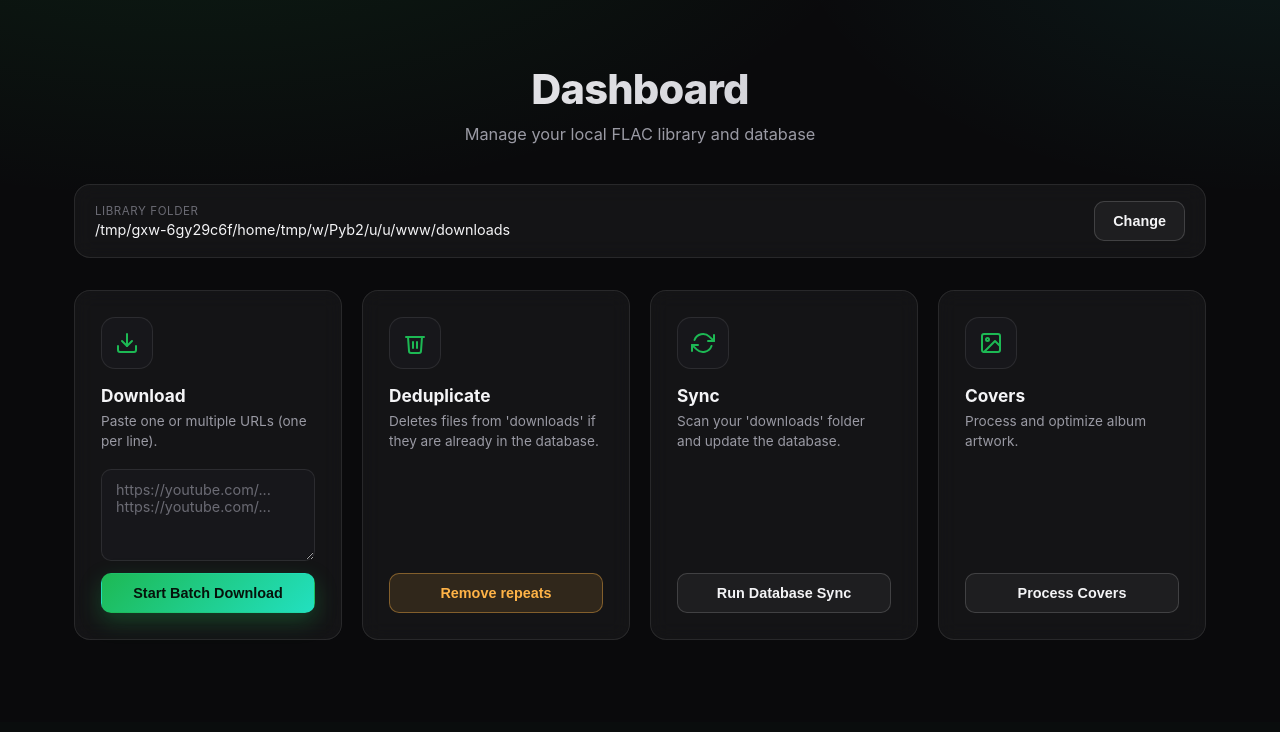
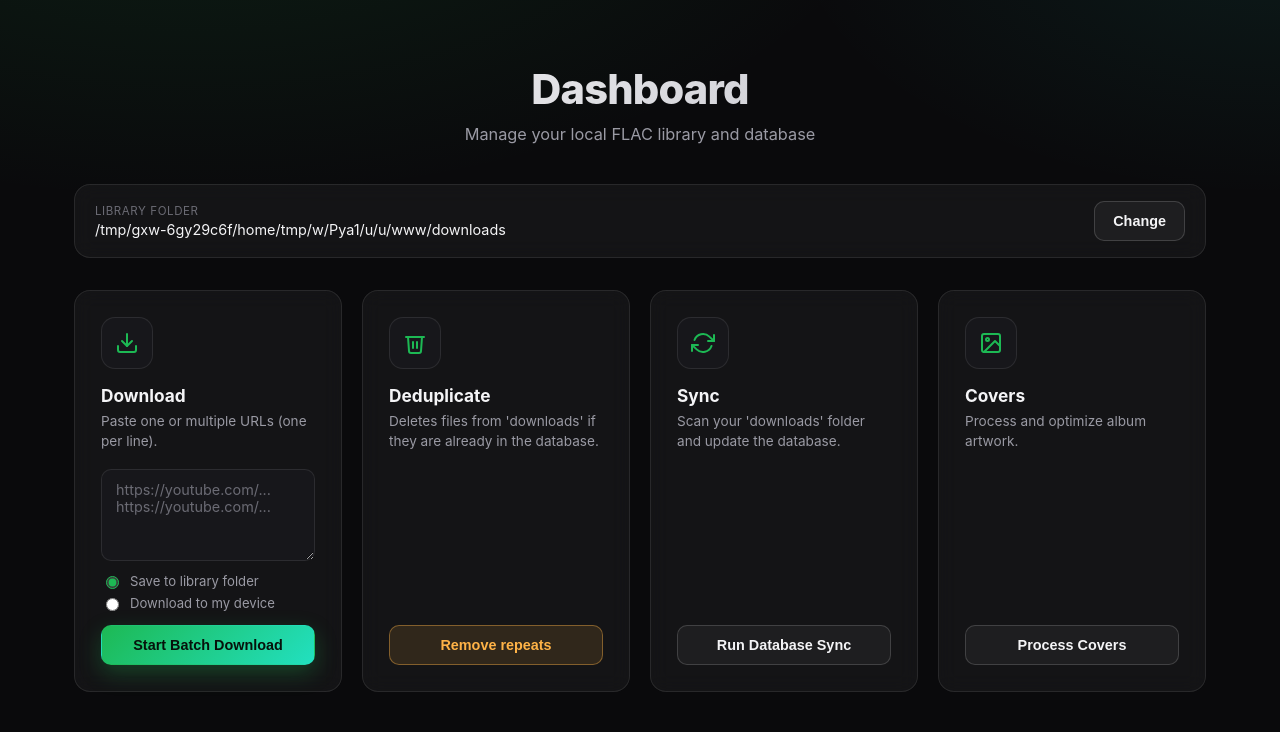
Before and after one commit to bohrtein/Youtube-Mp3-Downloader, a Flask app: page / in a window 1280 px wide. Shown: the part 78-810 px from the top of the page. Before the commit the page ends 718 px from the top, so only its background shows below. Run offline with Flask 3, Linux system fonts and the light colour scheme; data that the repository does not hold is empty; some libraries are stand-ins or nearby versions.

Commit message:
Add device-download mode alongside library-folder saving
Lets a user connected over SSH/remote download straight to their own
browser instead of only to a folder on the server. yt-dlp now reports
the final file path via --print after_move:filepath; device mode
stages the file, runs it through the same cover-processing/DB-sync
pipeline as the library flow so it still shows up in the library view,
then streams it down via /download_file/<token> and deletes the
server-side copy. The client uses the File System Access API when
available, falling back to a plain <a download> link.

Co-Authored-By: Claude Sonnet 5 <noreply@anthropic.com>

```diff
--- a/app.py
+++ b/app.py
@@ -1,8 +1,10 @@
 import os
 import string
 import threading
+import tempfile
+import uuid
 from pathlib import Path
-from flask import Flask, render_template, request, jsonify
+from flask import Flask, render_template, request, jsonify, send_file, after_this_request
 from flask_socketio import SocketIO
 import database.databaseConnector as databaseConnector
 import core.checkDependencies as checkDependencies
@@ -31,6 +33,11 @@ socketio = SocketIO(app, cors_allowed_origins="*")
 
 # Ensure the local SQLite database and schema exist before the first request
 databaseConnector.init_db()
+
+# Maps a one-time download token to the staged file it points to, for the
+# "download to my device" flow. In-memory is fine: this is a single-user,
+# single-process local app, and tokens are only valid for one browser session.
+pending_device_downloads = {}
 
 # --- WEB ROUTES ---
 
@@ -86,6 +93,33 @@ def set_library_folder():
         return jsonify({"success": True, "path": databaseConnector.get_library_folder()})
     except NotADirectoryError as e:
         return jsonify({"success": False, "message": str(e)}), 400
+
+@app.route('/download_file/<token>')
+def download_file(token):
+    """
+    Streams a staged "download to my device" file to the browser as an
+    attachment, then deletes the server-side staging copy. The DB/cover-art
+    record was already written by main.download_for_device before this
+    token was handed out, so removing the file here doesn't affect the
+    library view.
+    """
+    file_path = pending_device_downloads.get(token)
+    if not file_path or not os.path.isfile(file_path):
+        return jsonify({"success": False, "message": "File not found or already downloaded"}), 404
+
+    @after_this_request
+    def cleanup(response):
+        pending_device_downloads.pop(token, None)
+        try:
+            os.remove(file_path)
+            parent = os.path.dirname(file_path)
+            if not os.listdir(parent):
+                os.rmdir(parent)
+        except OSError:
+            pass
+        return response
+
+    return send_file(file_path, as_attachment=True, download_name=os.path.basename(file_path))
 
 @app.route('/library')
 def library_view():
@@ -195,12 +229,22 @@ def handle_download_batch(data):
     """
     Manages the sequential download of multiple URLs in a background thread.
     Emits progress updates to the frontend for each item.
+
+    data['mode'] selects the destination:
+      - 'library' (default): saved to the configured library folder, as before.
+      - 'device': downloaded to a short-lived staging folder on the server,
+        registered in the DB/cover-art just like the library flow, then
+        streamed to the browser as an attachment (see /download_file) and
+        removed from the server.
     """
     urls = data.get('urls', [])
+    mode = data.get('mode', 'library')
 
     def background_task():
         total_urls = len(urls)
         checkDependencies.dependencies_check() # Ensure yt-dlp/ffmpeg are present
+
+        staging_dir = tempfile.mkdtemp(prefix='ytmp3_device_') if mode == 'device' else None
 
         for index, url in enumerate(urls):
             current_item = index + 1
@@ -211,7 +255,17 @@ def handle_download_batch(data):
             })
 
             try:
-                main.start_downloading(url)
+                if mode == 'device':
+                    file_paths = main.download_for_device(url, staging_dir)
+                    for file_path in file_paths:
+                        token = uuid.uuid4().hex
+                        pending_device_downloads[token] = file_path
+                        socketio.emit('device_file_ready', {
+                            'token': token,
+                            'filename': os.path.basename(file_path)
+                        })
+                else:
+                    main.start_downloading(url)
             except Exception as e:
                 print(f"Error downloading {url}: {e}")
                 socketio.emit('progress', {
@@ -219,7 +273,7 @@ def handle_download_batch(data):
                     'status': f'Error on item {current_item}'
                 })
 
-        socketio.emit('progress', {'percent': 100, 'status': 'complete'})
+        socketio.emit('progress', {'percent': 100, 'status': 'complete', 'mode': mode})
 
     threading.Thread(target=background_task).start()
 
--- a/static/style.css
+++ b/static/style.css
@@ -293,6 +293,26 @@ input[type="text"]:focus, textarea:focus {
 .action-card .spacer { flex: 1; }
 
 .action-card textarea { margin-bottom: 12px; }
+
+.download-mode-toggle {
+    display: flex;
+    flex-direction: column;
+    gap: 6px;
+    margin-bottom: 14px;
+    font-size: 0.82rem;
+    color: var(--muted);
+}
+
+.download-mode-toggle label {
+    display: flex;
+    align-items: center;
+    gap: 8px;
+    cursor: pointer;
+}
+
+.download-mode-toggle input[type="radio"] {
+    accent-color: var(--accent);
+}
 
 /* ============================================================
    Progress bar
--- a/templates/main.html
+++ b/templates/main.html
@@ -41,6 +41,10 @@
                 <h3>Download</h3>
                 <p>Paste one or multiple URLs (one per line).</p>
                 <textarea id="urlInput" rows="4" placeholder="https://youtube.com/...&#10;https://youtube.com/..."></textarea>
+                <div class="download-mode-toggle">
+                    <label><input type="radio" name="downloadMode" value="library" checked> Save to library folder</label>
+                    <label><input type="radio" name="downloadMode" value="device"> Download to my device</label>
+                </div>
                 <button onclick="startAction('download')" class="btn btn-primary btn-block">Start Batch Download</button>
             </div>
 
@@ -124,7 +128,12 @@
             }
         }
 
-        function startAction(actionType) {
+        // Populated with a directory handle (File System Access API) when the
+        // user picks one for a "download to my device" batch; null falls back
+        // to plain <a download> links, one per finished file.
+        let deviceDirHandle = null;
+
+        async function startAction(actionType) {
             const container = document.getElementById('progressContainer');
 
             if (actionType === 'download') {
@@ -136,8 +145,21 @@
                     return;
                 }
 
+                const mode = document.querySelector('input[name="downloadMode"]:checked').value;
+
+                deviceDirHandle = null;
+                if (mode === 'device' && window.showDirectoryPicker) {
+                    try {
+                        deviceDirHandle = await window.showDirectoryPicker();
+                    } catch (err) {
+                        // User cancelled the picker, or the browser blocked it — fall
+                        // back to per-file <a download> links instead of aborting.
+                        deviceDirHandle = null;
+                    }
+                }
+
                 container.classList.remove('hidden');
-                socket.emit('start_download_batch', { urls: urls });
+                socket.emit('start_download_batch', { urls: urls, mode: mode });
             } else if (actionType === 'sync') {
                 container.classList.remove('hidden');
                 socket.emit('start_sync');
@@ -270,8 +292,47 @@
             status.innerText = data.status;
 
             if (data.status === 'complete') {
-                status.innerText = "Task Finished!";
-                setTimeout(() => { location.reload(); }, 2000);
+                if (data.mode === 'device') {
+                    // Files were already handed to the browser as each one
+                    // finished (see device_file_ready) — no library folder
+                    // changed, so there's nothing on this page to refresh.
+                    status.innerText = "All files sent to your device!";
+                } else {
+                    status.innerText = "Task Finished!";
+                    setTimeout(() => { location.reload(); }, 2000);
+                }
+            }
+        });
+
+        // Fires once per finished file when downloading in "device" mode.
+        // Fetches the file from the server and hands it to the browser, then
+        // the server deletes its own staging copy (see /download_file).
+        socket.on('device_file_ready', async function(data) {
+            try {
+                const response = await fetch(`/download_file/${data.token}`);
+                if (!response.ok) {
+                    console.error('Failed to fetch device download:', data.filename);
+                    return;
+                }
+                const blob = await response.blob();
+
+                if (deviceDirHandle) {
+                    const fileHandle = await deviceDirHandle.getFileHandle(data.filename, { create: true });
+                    const writable = await fileHandle.createWritable();
+                    await writable.write(blob);
+                    await writable.close();
+                } else {
+                    const objectUrl = URL.createObjectURL(blob);
+                    const link = document.createElement('a');
+                    link.href = objectUrl;
+                    link.download = data.filename;
+                    document.body.appendChild(link);
+                    link.click();
+                    document.body.removeChild(link);
+                    URL.revokeObjectURL(objectUrl);
+                }
+            } catch (err) {
+                console.error('Error saving device download:', data.filename, err);
             }
         });
     </script>
```
Also changed, not shown: core/playlistDownloader.py (+9 -1 lines), main.py (+24 -0 lines).
